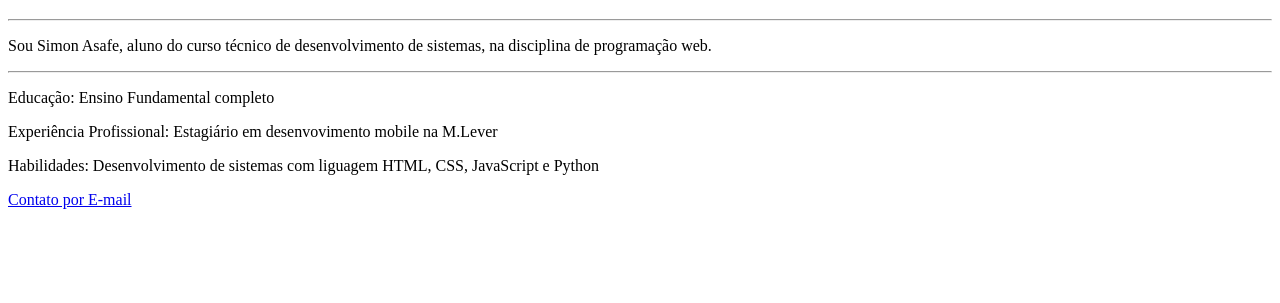
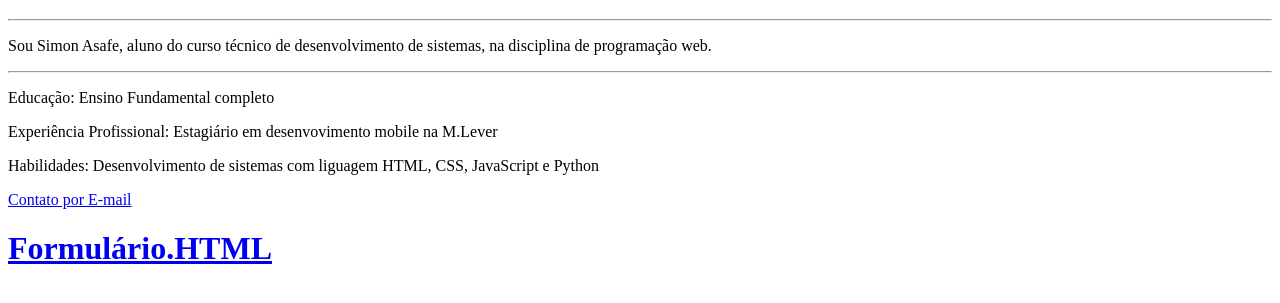
Before and after one commit to Simon-Asafe/Simon-Asafe.github.io, a plain HTML site: page index.html in a window 1280 px wide. Shown: the part 229-532 px from the top of the page. Drawn offline with Linux system fonts and the light colour scheme.

Commit message:
Update index.html

```diff
--- a/index.html
+++ b/index.html
@@ -10,7 +10,7 @@
       <p>Experiência Profissional: Estagiário em desenvovimento mobile na M.Lever</p>
       <p>Habilidades: Desenvolvimento de sistemas com liguagem HTML, CSS, JavaScript e Python</p>
       <a href="mailto:salms1@aluno.ifal.edu.br">Contato por E-mail</a>
-      <h1><a href="</a></h1>
+      <h1><a href="formularios.html/formularios.html">Formulário.HTML</a></h1>
     </body>
   </head>
 </html>
```
